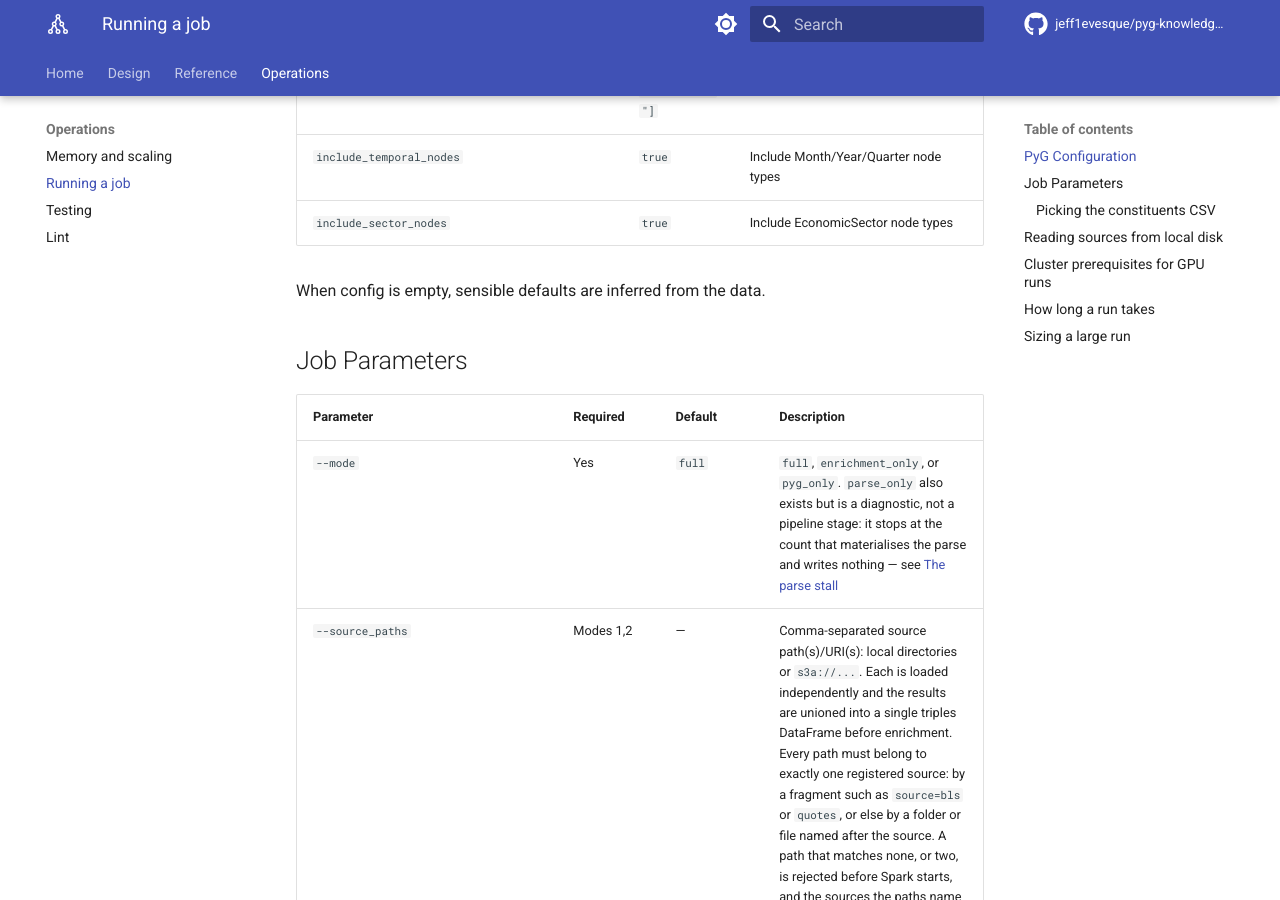
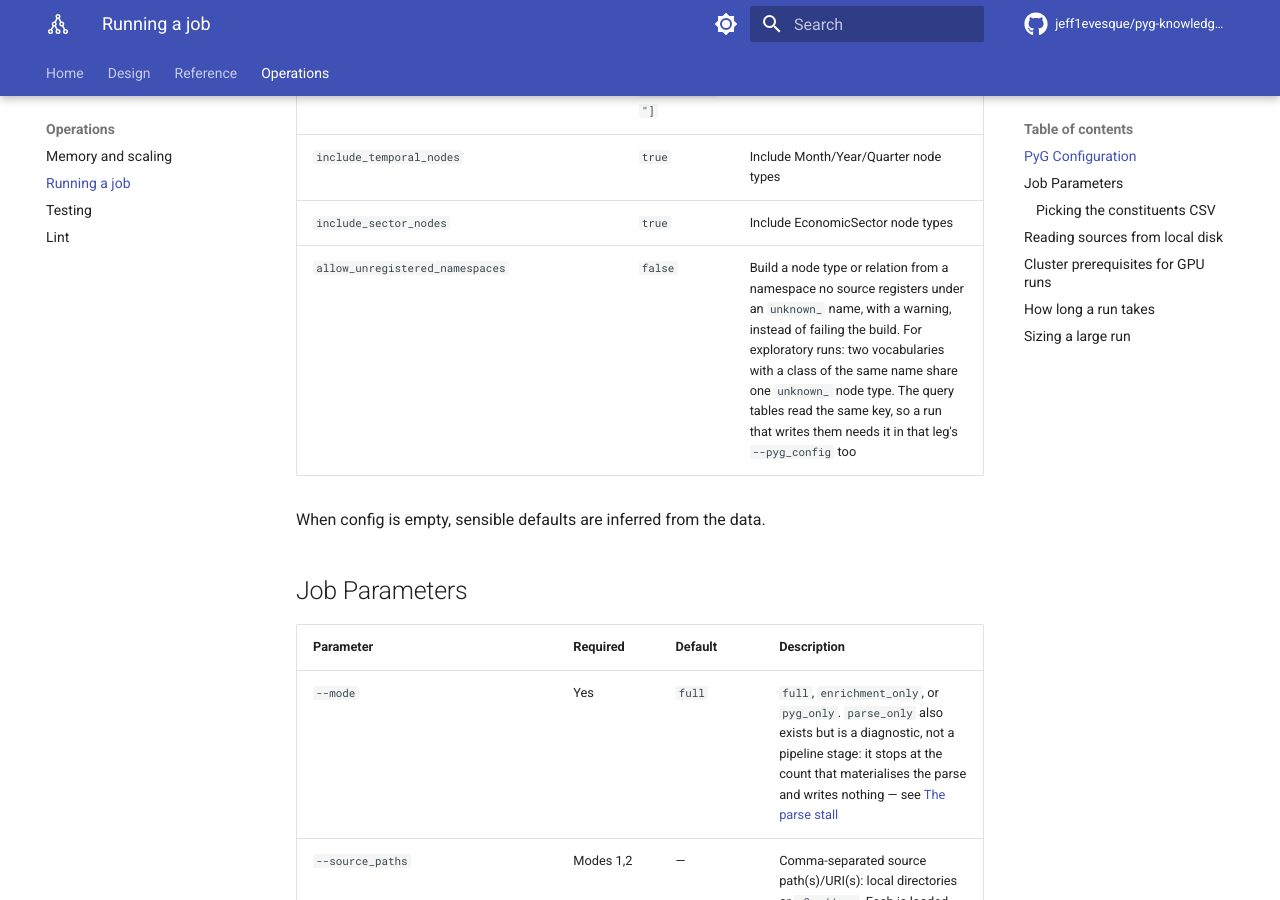
Before and after one commit to jeff1evesque/pyg-knowledge-graph-builder, an MkDocs documentation site: the page built from documentation/operations/running-a-job.md, in a window 1280 px wide and 900 px high, scrolled down 2067 px. Built offline with MkDocs 1.6.1 and Material for MkDocs 9.7.7, drawn with Linux system fonts in a browser that asks for light colours; comment, search, counter and statistics services are not loaded.

Commit message:
#406: running-a-job.md, the allow_unregistered_namespaces setting

```diff
--- a/documentation/operations/running-a-job.md
+++ b/documentation/operations/running-a-job.md
@@ -44,6 +44,7 @@ The PyG builder accepts an optional configuration dict:
 | `edge_feature_config.enabled_categories` | `["temporal", "option_stock", "escalation"]` | Which edge categories receive features. Options: `temporal`, `option_stock`, `escalation`, `correlation`, `causal`, `strategy` |
 | `include_temporal_nodes` | `true` | Include Month/Year/Quarter node types |
 | `include_sector_nodes` | `true` | Include EconomicSector node types |
+| `allow_unregistered_namespaces` | `false` | Build a node type or relation from a namespace no source registers under an `unknown_` name, with a warning, instead of failing the build. For exploratory runs: two vocabularies with a class of the same name share one `unknown_` node type. The query tables read the same key, so a run that writes them needs it in that leg's `--pyg_config` too |
 
 When config is empty, sensible defaults are inferred from the data.
 
```
